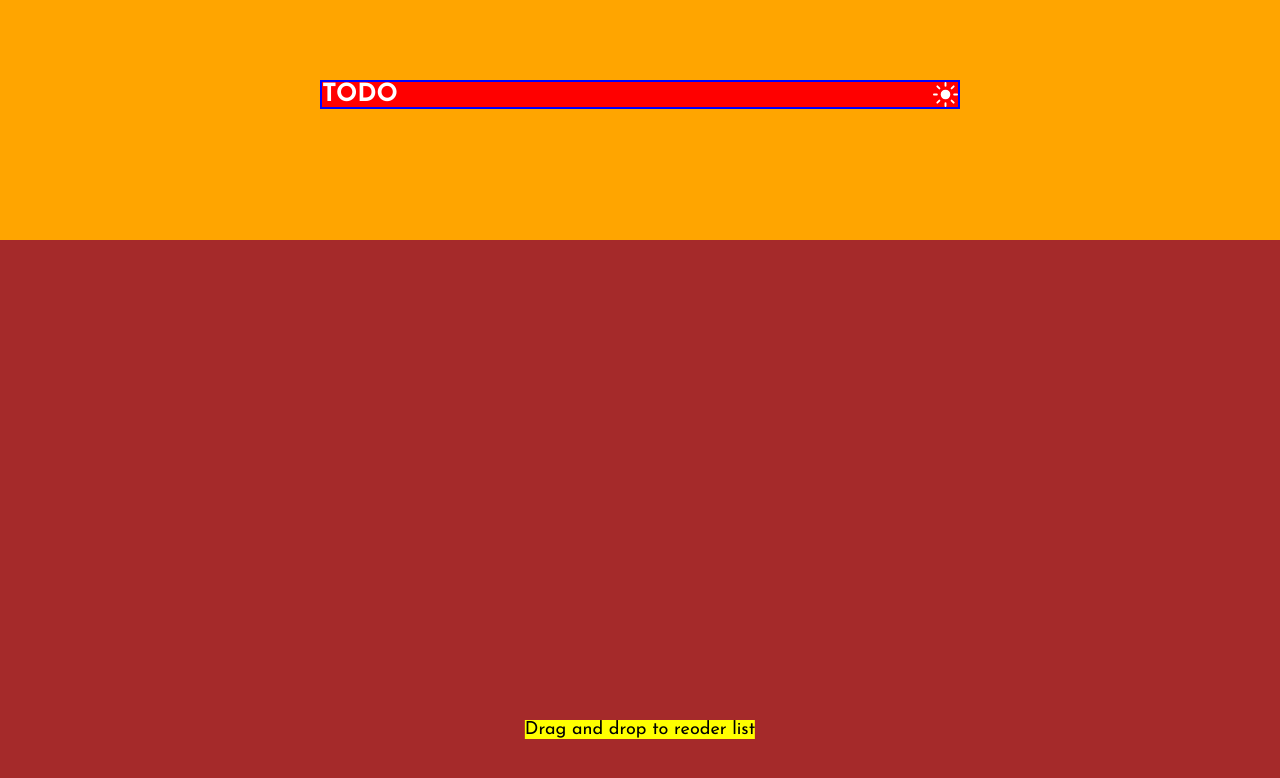
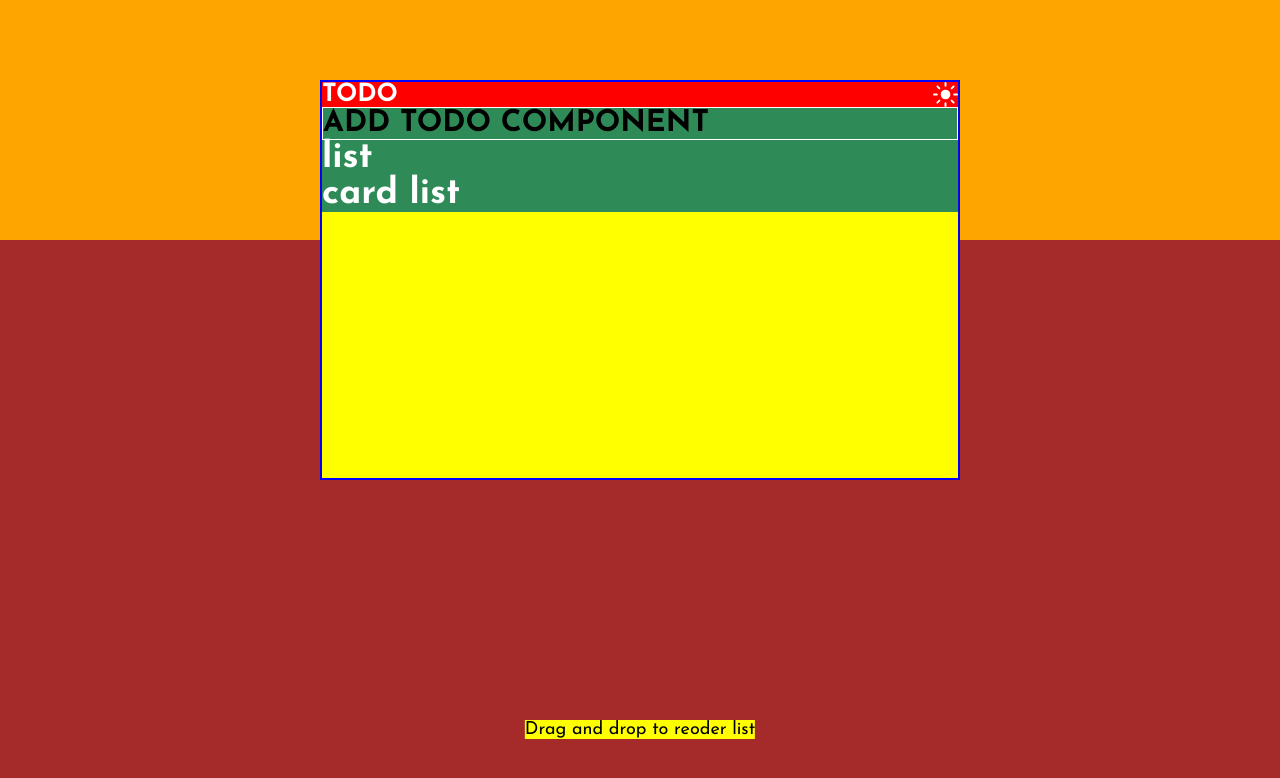
Before and after one commit to iddimsangi/ReactTodoApp, a React (Create React App) app: page / in a window 1280 px wide. Shown: the top 778 px of the page. Built offline with nearby package versions, Linux system fonts and the light colour scheme.

Commit message:
render all components in app component layout

```diff
--- a/src/components/AddTodo/AddTodo.js
+++ b/src/components/AddTodo/AddTodo.js
@@ -0,0 +1,11 @@
+import React from 'react'
+import "./AddTodo.scss"
+function AddTodo() {
+    return (
+        <div className="Add_todo">
+            <h1>ADD TODO COMPONENT</h1>
+        </div>
+    )
+}
+
+export default AddTodo
--- a/src/components/AddTodo/AddTodo.scss
+++ b/src/components/AddTodo/AddTodo.scss
@@ -0,0 +1,8 @@
+.Add_todo{
+    border: 1px solid #fff;
+    h1{
+        color: #000;
+        font-size: 3rem;
+
+    }
+}
--- a/src/components/App.js
+++ b/src/components/App.js
@@ -1,13 +1,21 @@
-import sun from '../images/icon-sun.svg'
-import './App.scss';
-
+import sun from "../images/icon-sun.svg";
+import "./App.scss";
+import AddTodo from "./AddTodo/AddTodo";
+import TodoList from "./TodoList/TodoList";
 function App() {
   return (
     <div className="App">
       <div className="App-container">
-        <div>
-          <h1>todo</h1>
-          <img src={sun} alt="sun-logo"/>
+        <div className="App-container--main">
+          <div className="App-container--main-head">
+            <h1>todo</h1>
+            <img src={sun} alt="sun-logo" />
+          </div>
+          <div className="App-container--main-body">
+            {/* <h1>body</h1> */}
+            <AddTodo />
+            <TodoList />
+          </div>
         </div>
       </div>
       <footer>
--- a/src/components/App.scss
+++ b/src/components/App.scss
@@ -1,37 +1,48 @@
-.App{
+.App {
   color: #fff;
   background-color: brown;
   position: relative;
 
   height: 100vh;
-    &-container{
+  &-container {
     background-color: orange;
     height: 30vh;
     width: 100%;
-        div{
+    &--main {
       display: flex;
+      flex-direction: column;
       position: absolute;
       top: 10%;
       left: 50%;
       transform: translateX(-50%);
       border: 2px solid blue;
+      background-color: yellow;
+      min-height: 50vh;
+      width: 50%;
+      min-width: 25rem;
+
+      &-head {
+        background-color: red;
+        display: flex;
         justify-content: space-between;
-            align-items: center;
-            background-color: red;
-            width: 50%;
-            min-width: 30rem;
-            h1{
+        h1 {
           text-transform: uppercase;
           font-size: 2.5rem;
         }
-            img{
+        img {
           width: 2.5rem;
           height: 2.5rem;
         }
       }
-
+      &-body {
+        // margin-top: 2rem;
+        // width: 90%;
+        // margin: 0 auto;
+        background-color: seagreen;
       }
-    footer{
+    }
+  }
+  footer {
     position: absolute;
     top: 90%;
     left: 50%;
--- a/src/components/TodoList/TodoCard/TodoCard.js
+++ b/src/components/TodoList/TodoCard/TodoCard.js
@@ -0,0 +1,11 @@
+import React from 'react'
+import "./TodoCard.scss"
+function TodoCard() {
+    return (
+        <div>
+            <h1>card list</h1>
+        </div>
+    )
+}
+
+export default TodoCard
--- a/src/components/TodoList/TodoList.js
+++ b/src/components/TodoList/TodoList.js
@@ -0,0 +1,12 @@
+import React from 'react'
+import TodoCard from './TodoCard/TodoCard'
+function TodoList() {
+    return (
+        <div>
+            <h1>list</h1>
+            <TodoCard/>
+        </div>
+    )
+}
+
+export default TodoList
```
Lines whose indentation alone changed are shown as unchanged.
